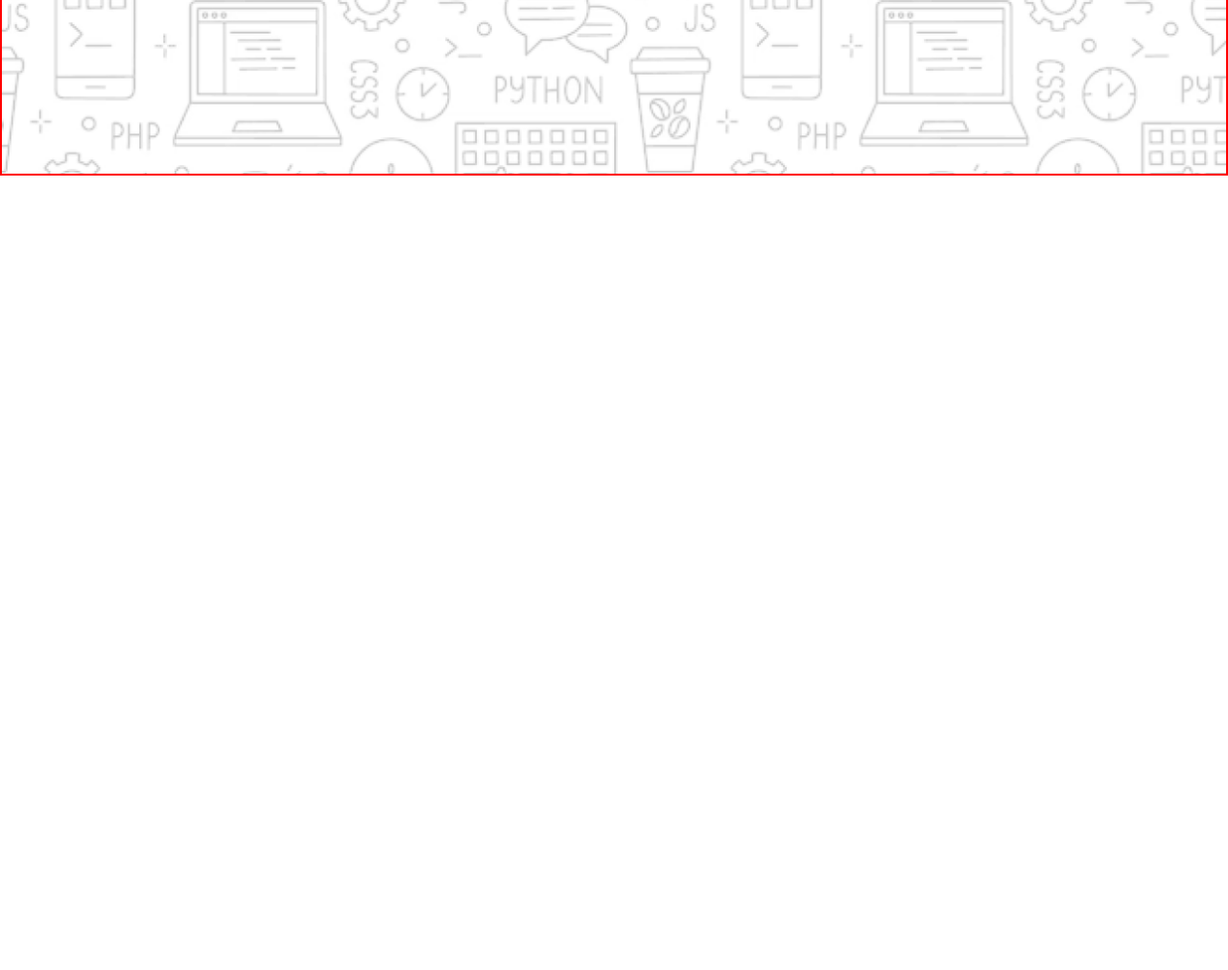
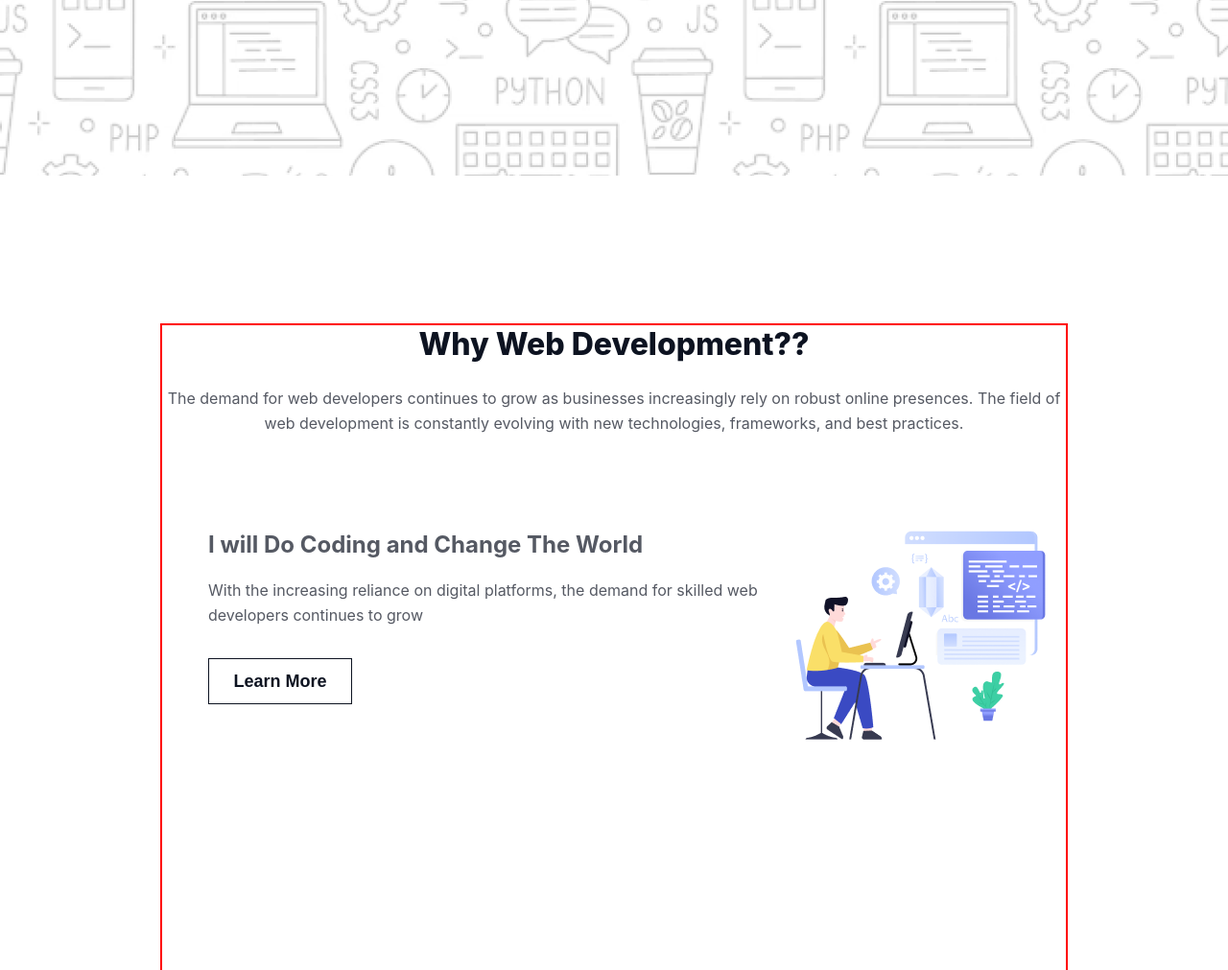
Before and after one commit to adnan-prince-rahman/B10A1, a plain HTML site: page index.html in a window 1280 px wide. Shown: the part 509-1520 px from the top of the page at 96% size. Before the commit the page ends 800 px from the top, so only its background shows below. Drawn offline with Linux system fonts and the light colour scheme; a web font is replaced by a local one.

Commit message:
why-web-running

```diff
--- a/index.html
+++ b/index.html
@@ -24,6 +24,33 @@
                     </p>
                 </div>
             </div>
+            <!-- ==================  banner section end  ====================== -->
         </header>
+        <main>
+            <!-- ==================  why web dev part start  ====================== -->
+            <div class="why-web-dev-container">
+                <h1 class="why-web-title">Why Web Development??</h1>
+                <p class="why-web-text">
+                    The demand for web developers continues to grow as
+                    businesses increasingly rely on robust online presences. The
+                    field of web development is constantly evolving with new
+                    technologies, frameworks, and best practices.
+                </p>
+                <div class="why-flex-1">
+                    <div class="why-flex-1-left">
+                        <h1>I will Do Coding and Change The World</h1>
+                        <p>
+                            With the increasing reliance on digital platforms,
+                            the demand for skilled web developers continues to
+                            grow
+                        </p>
+                        <button class="btn-primary">Learn More</button>
+                    </div>
+                    <div class="why-flex-1-right">
+                        <img src="assets/Layer_1.png" alt="">
+                    </div>
+                </div>
+            </div>
+        </main>
     </body>
 </html>
--- a/styles/styles.css
+++ b/styles/styles.css
@@ -1,18 +1,25 @@
-@import url("https://fonts.googleapis.com/css2?family=Azeret+Mono:ital,wght@0,100..900;1,100..900&display=swap");
-
 body {
-    font-family: "Azeret Mono", monospace;
+    /* font-family: "Azeret Mono", monospace; */
+    font-family: "inter";
 }
 * {
     box-sizing: border-box;
     margin: 0;
     padding: 0;
 }
-
+.btn-primary {
+    width: 150px;
+    height: 48px;
+    padding: 12px 20px 12px 20px;
+    color: rgb(13, 19, 33);
+    font-size: 18px;
+    font-weight: 600;
+    border: 1px solid rgb(13, 19, 33);
+    background-color: white;
+}
 /* ==================  banner part start  ==========================*/
 .banner-container {
     height: 652px;
-    border: 2px solid red;
     margin-top: 40px;
     background-image: url("../assets/Hero-bg.png");
     background-repeat: no-repeat;
@@ -45,3 +52,49 @@ body {
     line-height: 26px;
     text-align: center;
 }
+/* ==================  banner part end  ==========================*/
+/* ==================  why web dev start  ==========================*/
+.why-web-dev-container {
+    width: 946px;
+    height: 1235px;
+    border: 2px solid red;
+    margin: 0 auto;
+    margin-top: 154px;
+}
+.why-web-title {
+    color: rgb(13, 19, 33);
+    font-size: 32px;
+    font-weight: 800;
+    text-align: center;
+    margin-bottom: 24px;
+}
+.why-web-text {
+    color: rgba(13, 19, 33, 0.7);
+    font-size: 16px;
+    font-weight: 400;
+    line-height: 26px;
+    text-align: center;
+    margin-bottom: 96px;
+}
+.why-flex-1 {
+    margin-left: 48px;
+    display: flex;
+    gap: 30px;
+}
+.why-flex-1-left {
+    width: 65%;
+}
+.why-flex-1-left h1 {
+    color: rgba(13, 19, 33, 0.7);
+    font-size: 24px;
+    font-weight: 700;
+    line-height: 36px;
+    margin-bottom: 16px;
+}
+.why-flex-1-left p {
+    color: rgba(13, 19, 33, 0.7);
+    font-size: 16px;
+    font-weight: 400;
+    line-height: 26px;
+    margin-bottom: 32px;
+}
```
